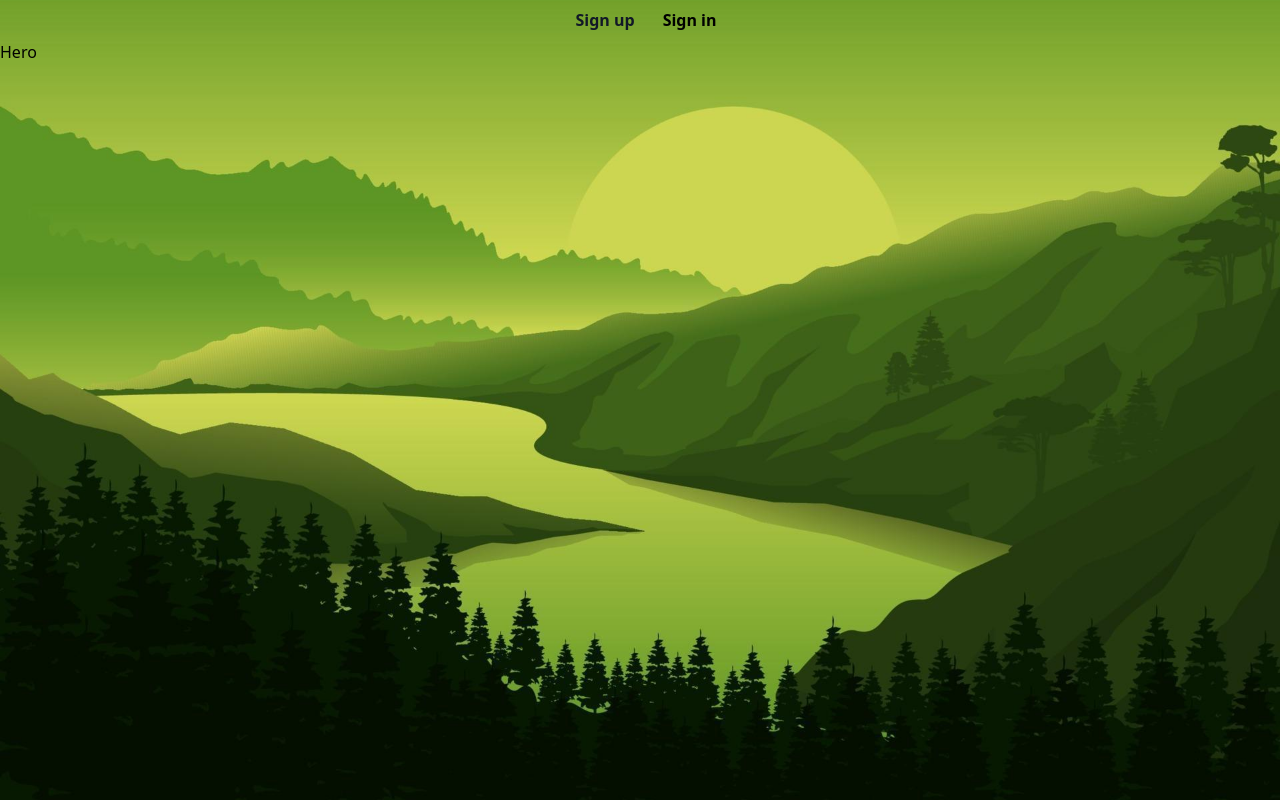
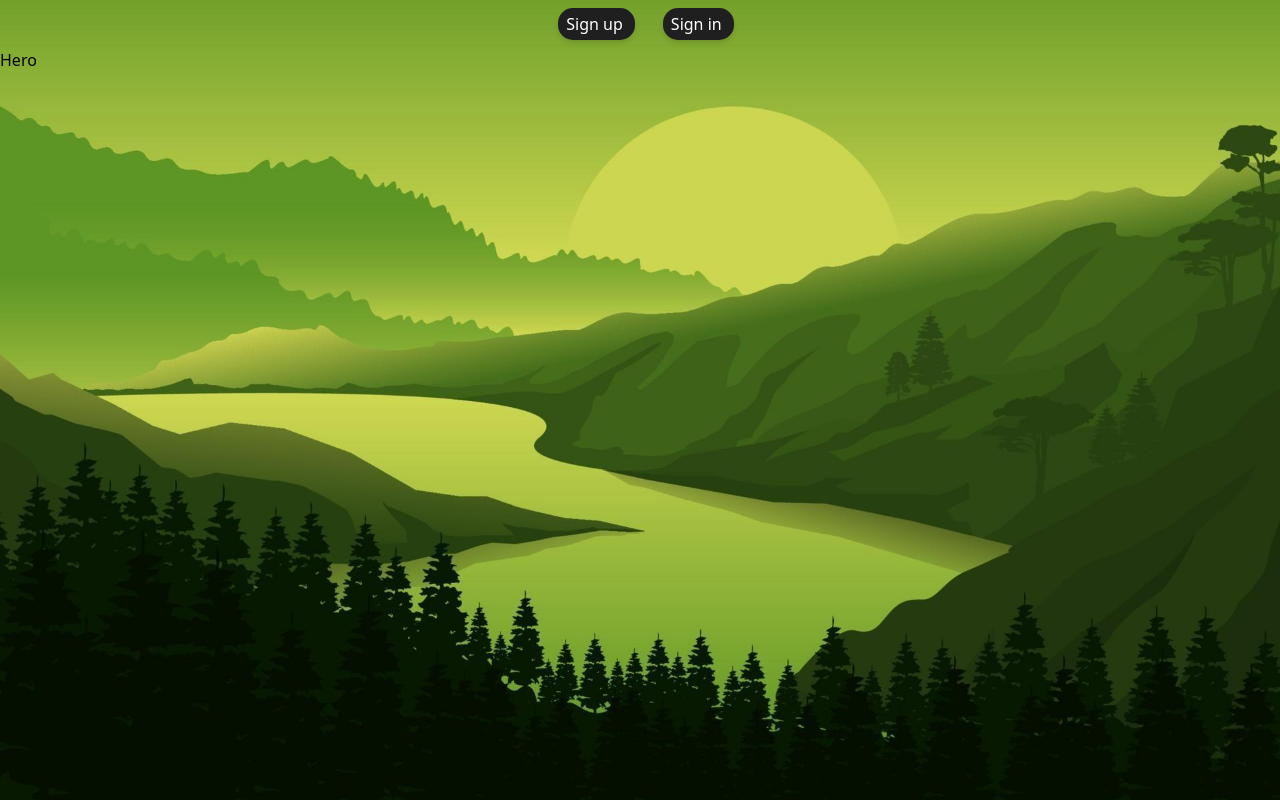
Before and after one commit to MuhammadShariq05/AuraPay, a React (Vite) app in the folder frontend/: page / in a window 1280 px wide. Built offline with nearby package versions, Linux system fonts and the light colour scheme.

Commit message:
navbar done

```diff
--- a/frontend/src/components/ButtonNav.jsx
+++ b/frontend/src/components/ButtonNav.jsx
@@ -1,9 +1,16 @@
-import React from 'react'
-import './button.css'
-export const ButtonNav = ({label, onClick}) => {
+import React from 'react';
+import './button.css'; // Keep the custom CSS for complex effects
+
+export const ButtonNav = ({ label, onClick }) => {
   return (
-    <div>
-      <button onClick={onClick}>{label}</button>
+    <div className="relative">
+      <button
+        onClick={onClick}
+        className="sparkle-button relative text-white py-1 px-2 font-medium focus:outline-none transition-transform duration-300 shadow-md"
+      >
+        {label}
+        <div className="spark"></div> {/* Complex effects still managed by CSS */}
+      </button>
     </div>
-  )
-}
+  );
+};
--- a/frontend/src/components/button.css
+++ b/frontend/src/components/button.css
@@ -1,43 +1,36 @@
-/* From Uiverse.io by JkHuger */
 .sparkle-button {
   --active: 0;
   --bg: radial-gradient(
-      40% 50% at center 100%,
-      hsl(270 calc(var(--active) * 97%) 72% / var(--active)),
+			30% 40% at center 100%,
+			hsl(79 calc(var(--active) * 97%) 72% / var(--active)),
 			transparent
 		),
 		radial-gradient(
 			80% 100% at center 120%,
-      hsl(260 calc(var(--active) * 97%) 70% / var(--active)),
+			hsl(60 calc(var(--active) * 97%) 70% / var(--active)),
 			transparent
 		),
-    hsl(260 calc(var(--active) * 97%) calc((var(--active) * 44%) + 12%));
+		hsl(39 calc(var(--active) * 97%) calc((var(--active) * 44%) + 12%));
   background: var(--bg);
-  font-size: 1.2rem;
+  font-size: 1.0rem;
   font-weight: 500;
-  border: 0;
+  border: none;
   cursor: pointer;
   padding: 1em 1em;
   display: flex;
   align-items: center;
   gap: 0.25em;
   white-space: nowrap;
-  border-radius: 100px;
+  border-radius: 15px;
   position: relative;
-  box-shadow: 0 0 calc(var(--active) * 3em) calc(var(--active) * 1em)
-      hsl(260 97% 61% / 0.75),
-    0 0em 0 0
-      hsl(260 calc(var(--active) * 97%) calc((var(--active) * 50%) + 30%)) inset,
-    0 -0.05em 0 0 hsl(260 calc(var(--active) * 97%) calc(var(--active) * 60%)) inset;
-  transition: box-shadow var(--transition), scale var(--transition),
-    background var(--transition);
+  transition: box-shadow var(--transition), scale var(--transition), background var(--transition);
   scale: calc(1 + (var(--active) * 0.1));
-  transition: 0.3s;
+  transition: .3s;
 }
 
 .sparkle-button:active {
   scale: 1;
-  transition: 0.3s;
+  transition: .3s;
 }
 
 .sparkle path {
@@ -56,20 +49,19 @@
 }
 
 @keyframes bounce {
-  35%,
-  65% {
+  35%, 65% {
     scale: var(--scale);
   }
 }
 
 .sparkle path:nth-of-type(1) {
-  --scale: 0.5;
+  --scale: 0.3;
   --delay: 0.1;
   --base: 40%;
 }
 
 .sparkle path:nth-of-type(2) {
-  --scale: 1.5;
+  --scale: 1.0;
   --delay: 0.2;
   --base: 20%;
 }
@@ -85,7 +77,6 @@
   position: absolute;
   inset: -0.2em;
   z-index: -1;
-  border: 0.25em solid hsl(260 97% 50% / 0.5);
   border-radius: 100px;
   opacity: var(--active, 0);
   transition: opacity var(--transition);
@@ -119,7 +110,11 @@
   rotate: 0;
   transform: rotate(-90deg);
   opacity: calc((var(--active)) + 0.4);
-  background: conic-gradient(from 0deg, transparent 0 340deg, white 360deg);
+  background: conic-gradient(
+		from 0deg,
+		transparent 0 340deg,
+		white 360deg
+	);
   transition: opacity var(--transition);
   animation: rotate var(--spark) linear infinite both;
 }
@@ -145,7 +140,7 @@
   }
 }
 
-@supports (selector(:has(:is(+ *)))) {
+@supports(selector(:has(:is(+ *)))) {
   body:has(button:is(:hover, :focus-visible)) {
     --active: 1;
     --play-state: running;
@@ -172,7 +167,7 @@
 
 .particle-pen {
   position: absolute;
-  width: 200%;
+  width: 100%;
   aspect-ratio: 1;
   top: 50%;
   left: 50%;
@@ -191,8 +186,7 @@
   top: calc(var(--y) * 1%);
   left: calc(var(--x) * 1%);
   opacity: var(--alpha, 1);
-  animation: float-out calc(var(--duration, 1) * 1s) calc(var(--delay) * -1s)
-    infinite linear;
+  animation: float-out calc(var(--duration, 1) * 1s) calc(var(--delay) * -1s) infinite linear;
   transform-origin: var(--origin-x, 1000%) var(--origin-y, 1000%);
   z-index: -1;
   animation-play-state: var(--play-state, paused);
@@ -216,11 +210,7 @@
 .text {
   translate: 2% -6%;
   letter-spacing: 0.01ch;
-  background: linear-gradient(
-    90deg,
-    hsl(0 0% calc((var(--active) * 100%) + 65%)),
-    hsl(0 0% calc((var(--active) * 100%) + 26%))
-  );
+  background: linear-gradient(90deg, hsl(0 0% calc((var(--active) * 100%) + 65%)), hsl(0 0% calc((var(--active) * 100%) + 26%)));
   -webkit-background-clip: text;
   color: transparent;
   transition: background var(--transition);
--- a/frontend/tailwind.config.js
+++ b/frontend/tailwind.config.js
@@ -1,3 +1,5 @@
+import { transformer } from 'zod';
+
 /** @type {import('tailwindcss').Config} */
 export default {
   content: [
@@ -18,6 +20,26 @@ export default {
           xl: '5rem',
           "2xl": '6rem',
         },
+      },
+      animation: {
+        'float-out': 'float-out 1s linear infinite',
+        'bounce': 'bounce 0.6s infinite',
+        'flip': 'flip 2s infinite steps(2, end)',
+        'rotate': 'rotate 1s infinite linear',
+      },
+      keyframes: {
+        'float-out':{
+          to: {transform: 'rotate(360deg)'}
+        },
+        'bounce': {
+          '35%, 65%' : {transform: 'scale(var(--scale))'}
+        },
+        'flip': {
+          to: { transform: 'rotate(360deg)' },
+        },
+        'rotate': {
+          to: {transform: 'rotate(90deg)'}
+        }
       }
     },
   },
```
Lines whose indentation alone changed are shown as unchanged.
